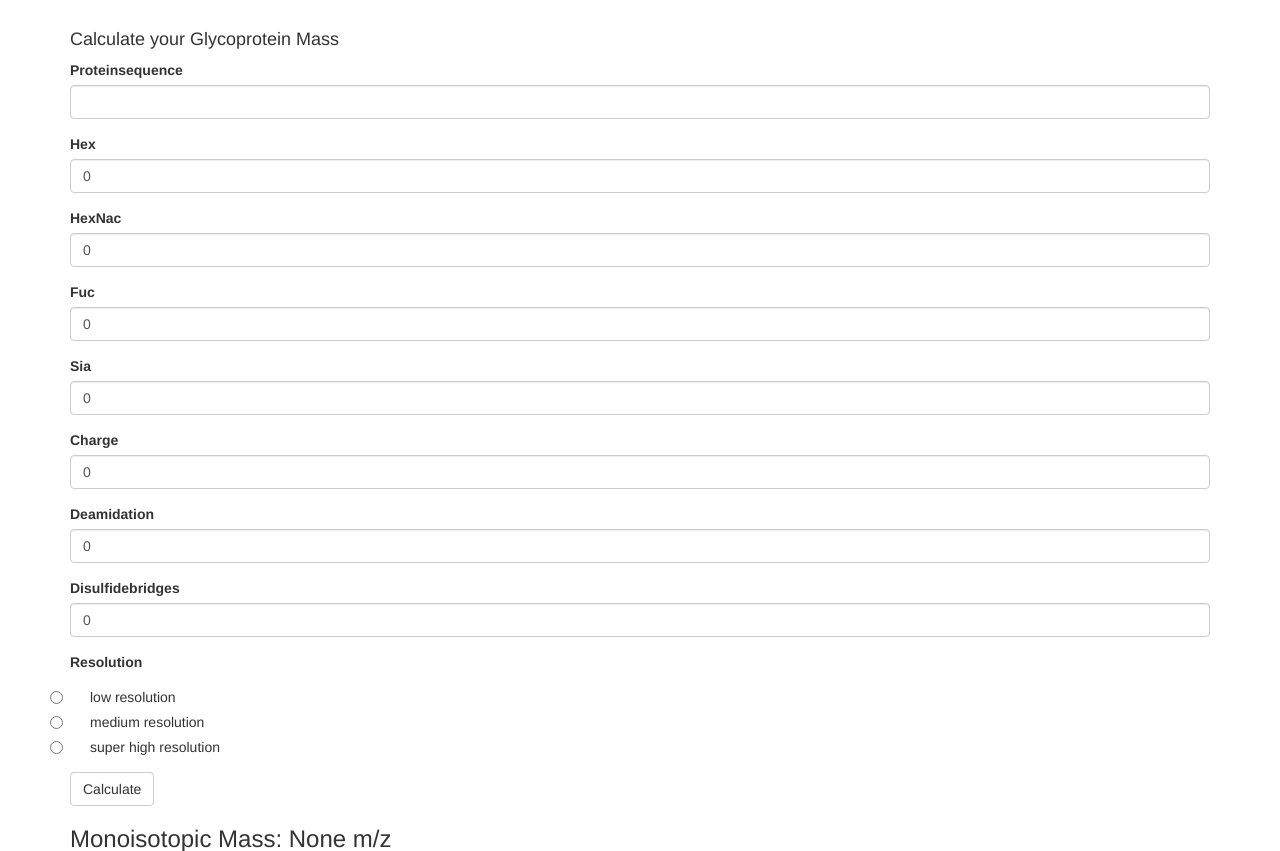
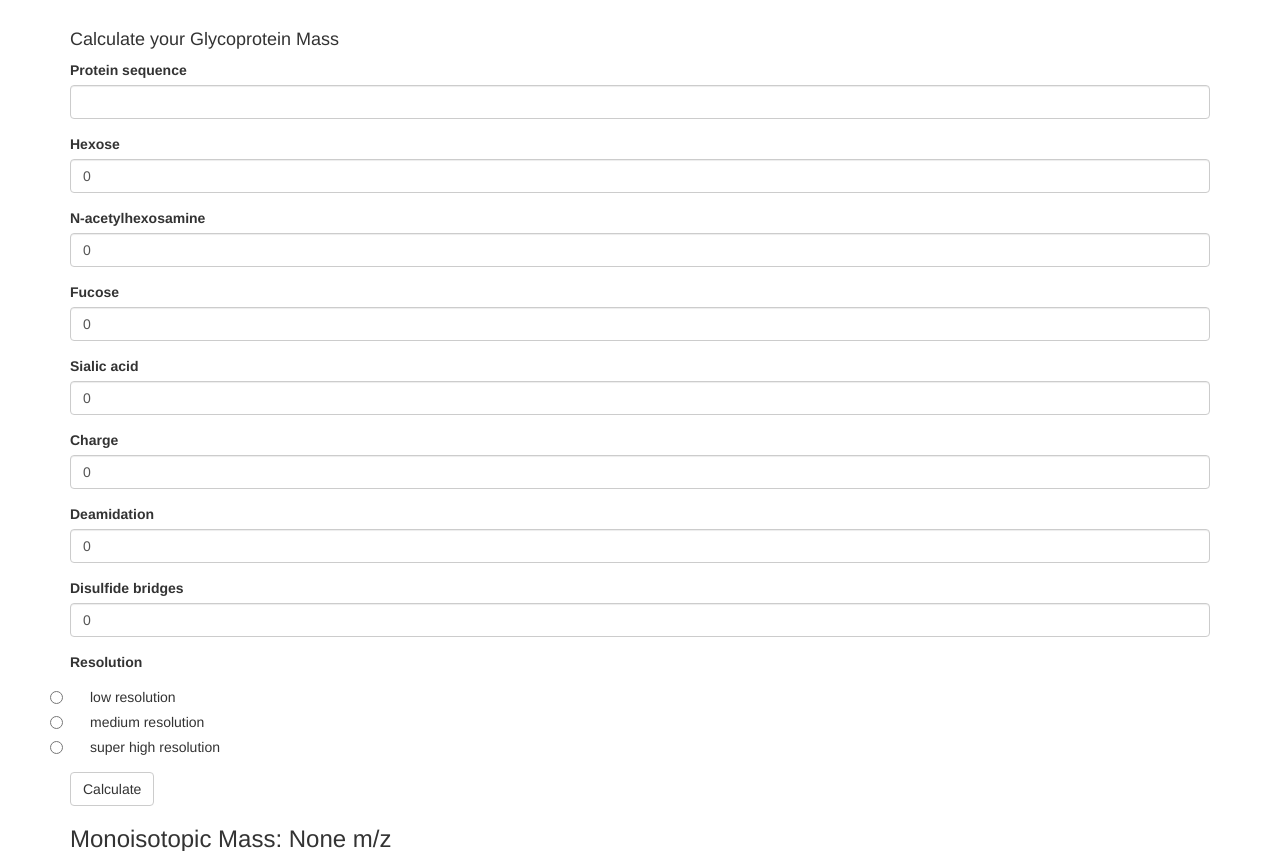
Before and after one commit to christiantill/Glycomass, a Flask app: page /protein_calculate in a window 1280 px wide. Shown: the part 52-903 px from the top of the page. Run offline with Flask 2, Linux system fonts and the light colour scheme; some libraries are stand-ins or nearby versions.

Commit message:
naming changes

```diff
--- a/app/forms.py
+++ b/app/forms.py
@@ -4,25 +4,25 @@
 
 
 class PeptideForm(FlaskForm):
-    Peptide = StringField('Peptide', validators=[DataRequired(),Length(max=100)])
-    Hex = FloatField('Hex', validators= None,default=0)
-    HexNAc = FloatField('HexNac', validators= None,default=0)
-    Fuc = FloatField('Fuc', validators= None,default=0)
-    Sia = FloatField('Sia', validators= None,default=0)
+    Peptide = StringField('Peptide sequence', validators=[DataRequired(),Length(max=100)])
+    Hex = FloatField('Hexose', validators= None,default=0)
+    HexNAc = FloatField('N-acetylhexosamine', validators= None,default=0)
+    Fuc = FloatField('Fucose', validators= None,default=0)
+    Sia = FloatField('Sialic acid', validators= None,default=0)
     Charge = FloatField('Charge', validators=None,default=0)
     Deamidation = FloatField('Deamidation', validators= None,default=0)
-    Carbamido = BooleanField('Carbamido')
+    Carbamido = BooleanField('Carbamidomethylation')
     submit_pep = SubmitField('Calculate')
 
 class ProteinForm(FlaskForm):
-    Peptide= StringField('Proteinsequence', validators=[DataRequired()])
-    Hex = FloatField('Hex', validators= None,default=0)
-    HexNAc = FloatField('HexNac', validators= None,default=0)
-    Fuc = FloatField('Fuc', validators= None,default=0)
-    Sia = FloatField('Sia', validators= None,default=0)
+    Peptide= StringField('Protein sequence', validators=[DataRequired()])
+    Hex = FloatField('Hexose', validators= None,default=0)
+    HexNAc = FloatField('N-acetylhexosamine', validators= None,default=0)
+    Fuc = FloatField('Fucose', validators= None,default=0)
+    Sia = FloatField('Sialic acid', validators= None,default=0)
     Charge = FloatField('Charge', validators=None,default=0)
     Deamidation = FloatField('Deamidation', validators= None,default=0)
-    Disulfidebridges = FloatField('Disulfidebridges', validators= None,default=0)
+    Disulfidebridges = FloatField('Disulfide bridges', validators= None,default=0)
     Resolution = RadioField("Resolution",validators=[DataRequired()], choices= [("low","low resolution"),("medium","medium resolution"),("super high","super high resolution")])
     submit = SubmitField('Calculate')
 
```
Also changed, not shown: app/routes.py (+1 -1 lines), app/templates/proteinmass.html (+2 -0 lines).
